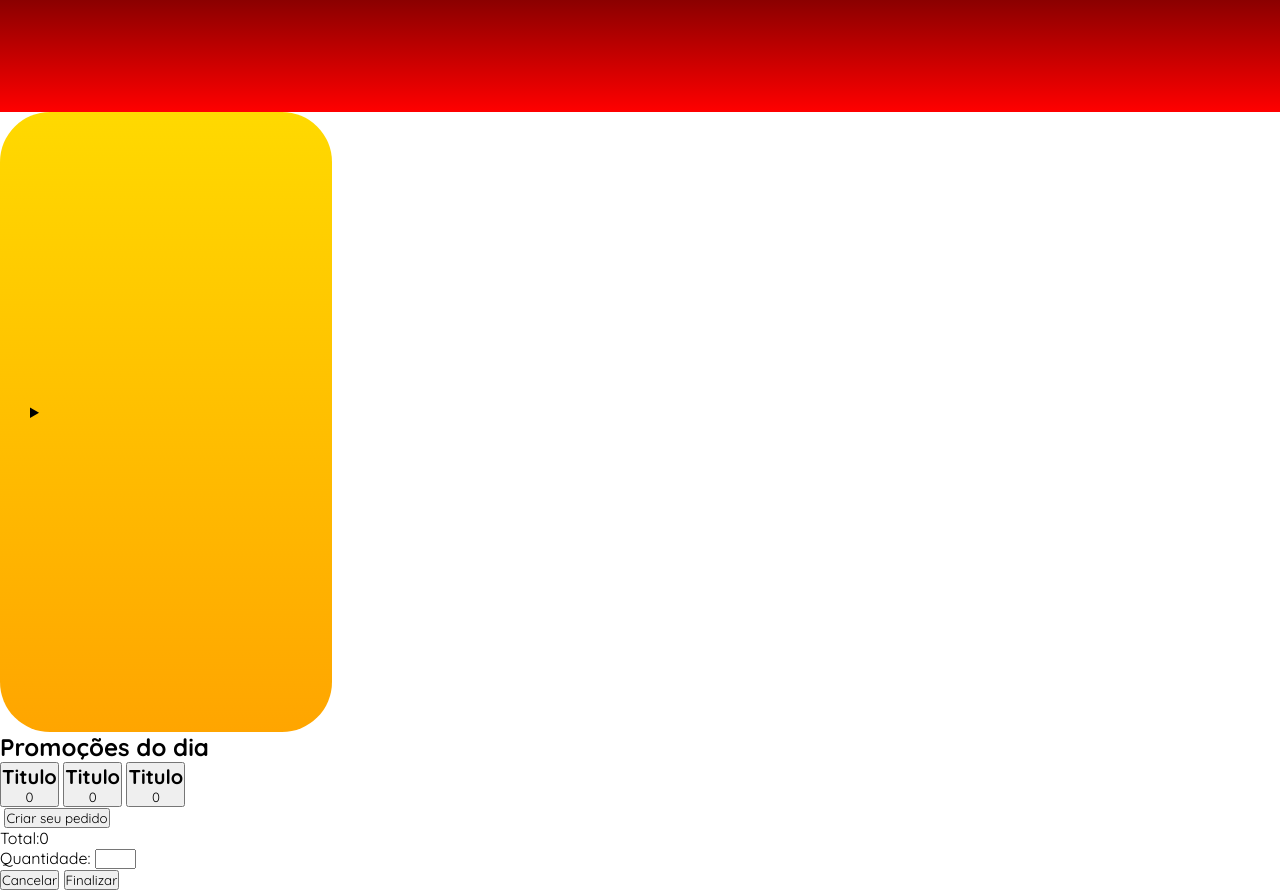
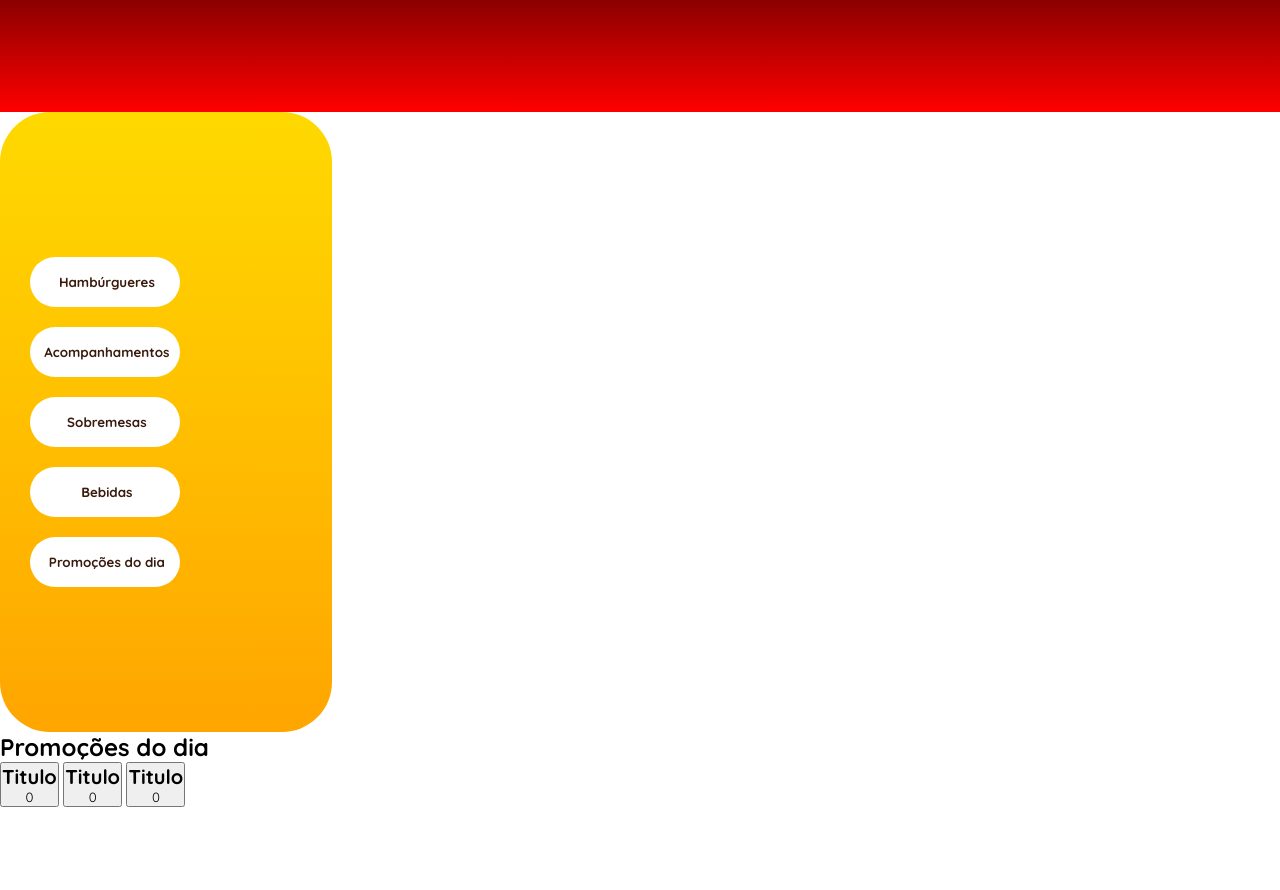
Before and after one commit to Julia-CK-2/projeto-conjunto-totem, a plain HTML site: page tela_inicio.html in a window 1280 px wide. After the commit the page ends 807 px from the top, so only its background shows below. Drawn offline with Linux system fonts and the light colour scheme.

Commit message:
Update tela_inicio.html

```diff
--- a/tela_inicio.html
+++ b/tela_inicio.html
@@ -15,7 +15,7 @@
 </header>
 
 
-<details class="sidebar"><summary id="sum">  </summary>
+<div class="sidebar">
     <button onclick="AbreHam()"><img src=""> Hambúrgueres </button>
 	<button onclick="AbreAco()"><img src=""> Acompanhamentos </button>
     <button onclick="AbreSob()"><img src=""> Sobremesas </button>
@@ -23,7 +23,7 @@
 	<button onclick="AbrePromo()"><img src=""> Promoções do dia </button>
 
 
-</details>
+</div>
 
 <section id="Promo">
  <img src=""> <h1>Promoções do dia </h1>
@@ -388,29 +388,8 @@
 
    </section>
 
-	<div class="container">
-		<img>
-
-		<a href="tipo_pedido.html"><button> Criar seu pedido </button> </a>
-
-	</div>
-
-
 
 <footer>
-<div class="detalhesPedido">
-		<p>Total:<span id="precoTot">0</span></p>
-
-		<div class="itemPedido">
-			<p>Quantidade: <input type="number" id="qt" name="qt" min="1" max="50" /></p>
-		</div>
-
-
-
-		<button onclick="">Cancelar</button>
-        <button onclick="">Finalizar</button>
-	</div>
-
 
 </footer>
 </body>
```
